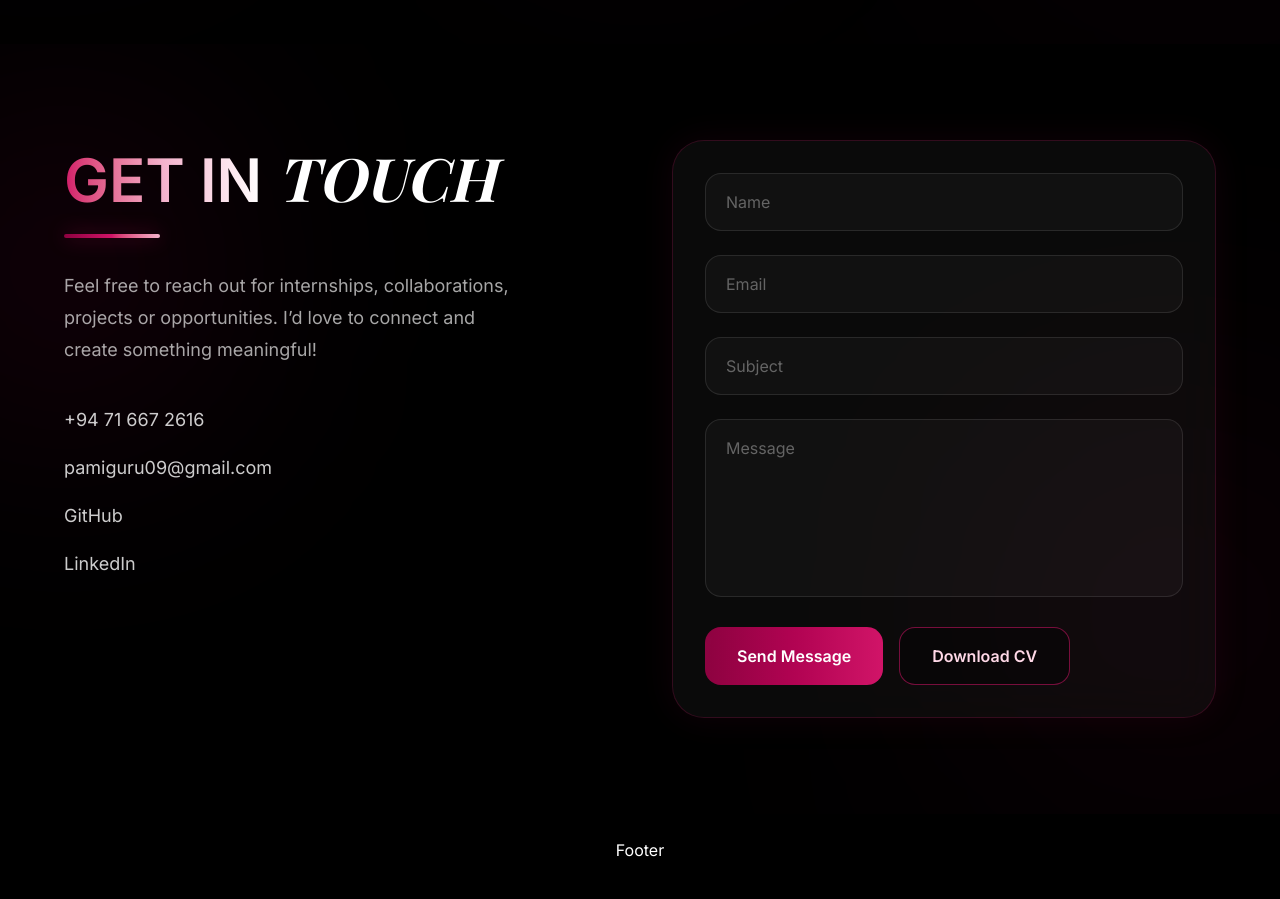
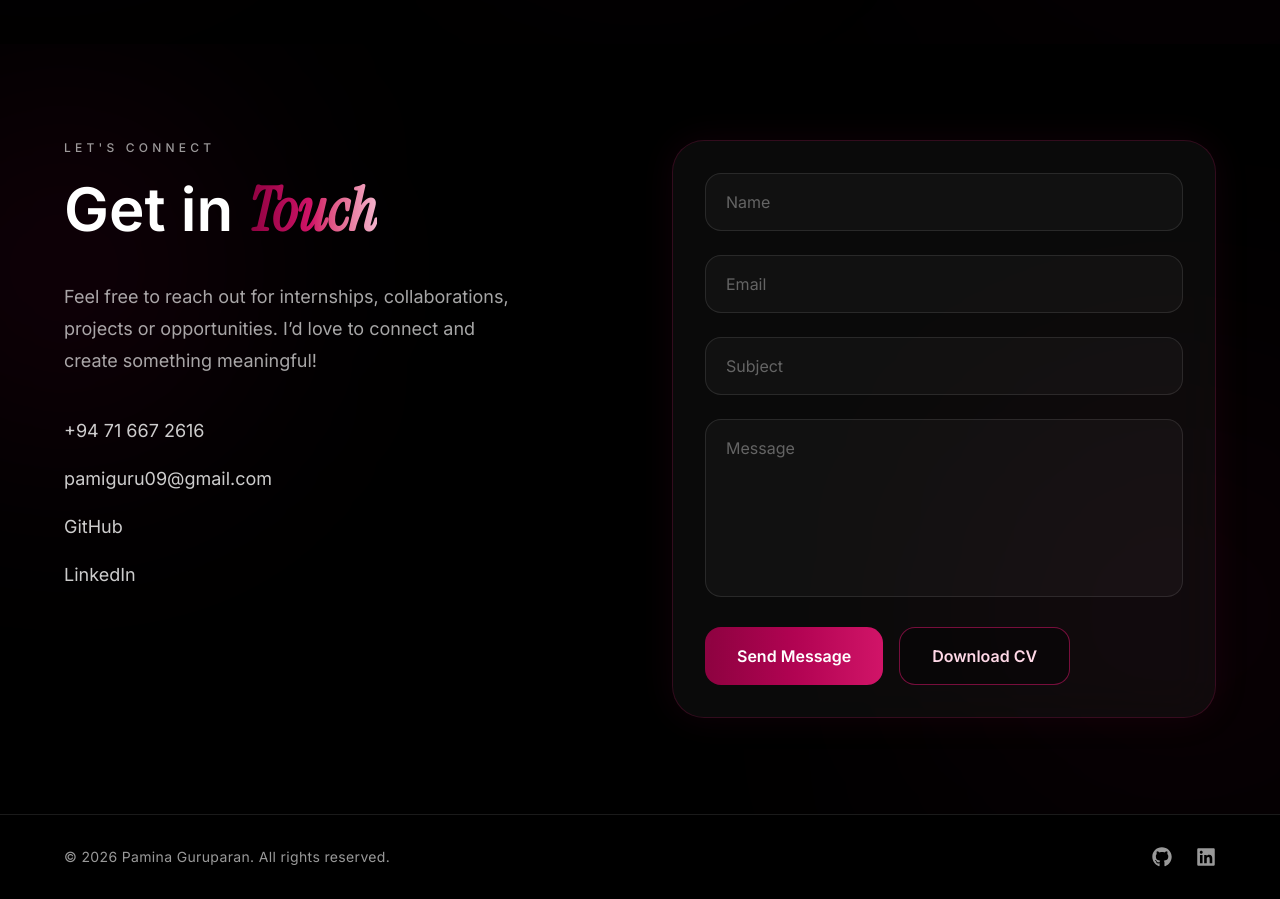
Before and after one commit to pamina-guru/pamina-portfolio, a React (Vite) app: page / in a window 1280 px wide. Shown: the part 2000-2899 px from the top of the page. Built offline with nearby package versions, Linux system fonts and the light colour scheme.

Commit message:
Added footer with social links

```diff
--- a/src/components/Contact.jsx
+++ b/src/components/Contact.jsx
@@ -13,14 +13,18 @@ function Contact() {
       <div className="relative z-10 mx-auto max-w-6xl grid gap-16 md:grid-cols-2 items-start">
         {/* LEFT SIDE */}
         <div>
+          {/* small label */}
+          <p className="mb-4 text-xs font-medium uppercase tracking-[0.35em] text-white/60">
+            LET'S CONNECT
+          </p>
+
+          {/* heading */}
           <h2 className="text-4xl sm:text-5xl md:text-6xl font-bold leading-tight">
-            <span className="bg-gradient-to-r from-[#d11468] via-[#f3b2cc] to-white bg-clip-text text-transparent">
-              GET IN
-            </span>{" "}
-            <span className="logo-font italic text-white">TOUCH</span>
+            <span className="text-white">Get in </span>
+            <span className="instrument-serif bg-gradient-to-r from-[#8D0240] via-[#d11468] to-[#f3b2cc] bg-clip-text text-transparent">
+              Touch
+            </span>
           </h2>
-
-          <div className="mt-4 h-1 w-24 rounded-full bg-gradient-to-r from-[#8D0240] via-[#d11468] to-[#f3b2cc] shadow-[0_0_20px_rgba(209,20,104,0.45)]"></div>
 
           <p className="mt-8 max-w-md text-lg leading-8 text-white/65">
             Feel free to reach out for internships, collaborations, projects or
--- a/src/components/Footer.jsx
+++ b/src/components/Footer.jsx
@@ -1,5 +1,37 @@
+import { FaGithub, FaLinkedin } from "react-icons/fa";
+
 function Footer() {
-  return <footer className="py-6 px-6 text-center">Footer</footer>;
+  return (
+    <footer className="border-t border-white/10 bg-black px-6 py-8 text-white">
+      <div className="mx-auto flex max-w-6xl flex-col items-center justify-between gap-6 sm:flex-row">
+        {/* Left text */}
+        <p className="text-sm tracking-wide text-white/60">
+          © 2026 Pamina Guruparan. All rights reserved.
+        </p>
+
+        {/* Social icons */}
+        <div className="flex items-center gap-6 text-xl text-white/60">
+          <a
+            href="https://github.com/pamina-guru"
+            target="_blank"
+            rel="noreferrer"
+            className="transition duration-300 hover:text-[#d11468] hover:scale-110"
+          >
+            <FaGithub />
+          </a>
+
+          <a
+            href="https://www.linkedin.com/in/pamina-guruparan"
+            target="_blank"
+            rel="noreferrer"
+            className="transition duration-300 hover:text-[#d11468] hover:scale-110"
+          >
+            <FaLinkedin />
+          </a>
+        </div>
+      </div>
+    </footer>
+  );
 }
 
 export default Footer;
```
